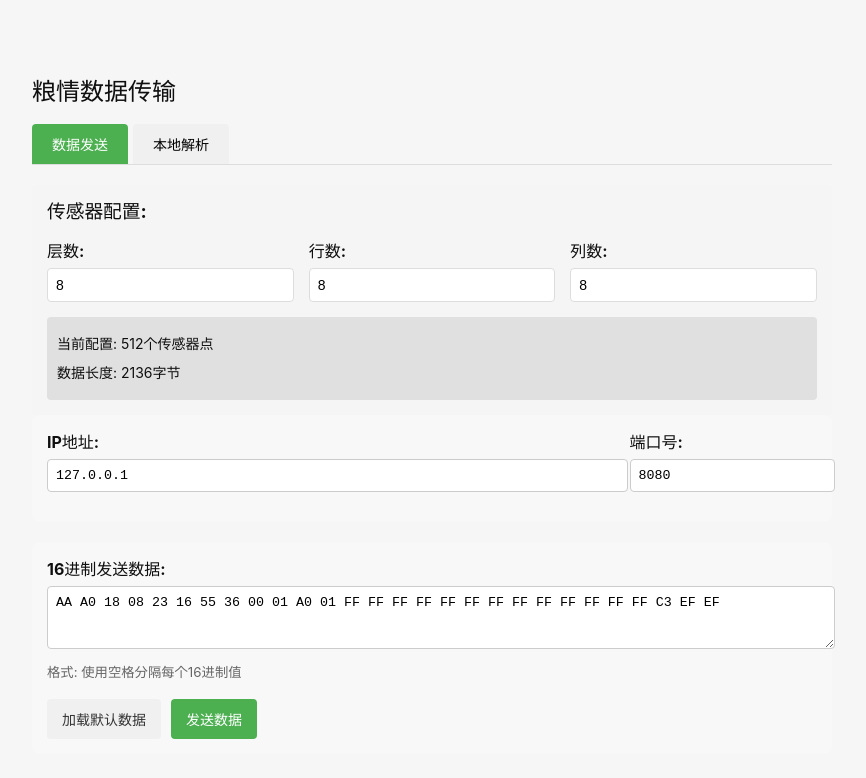
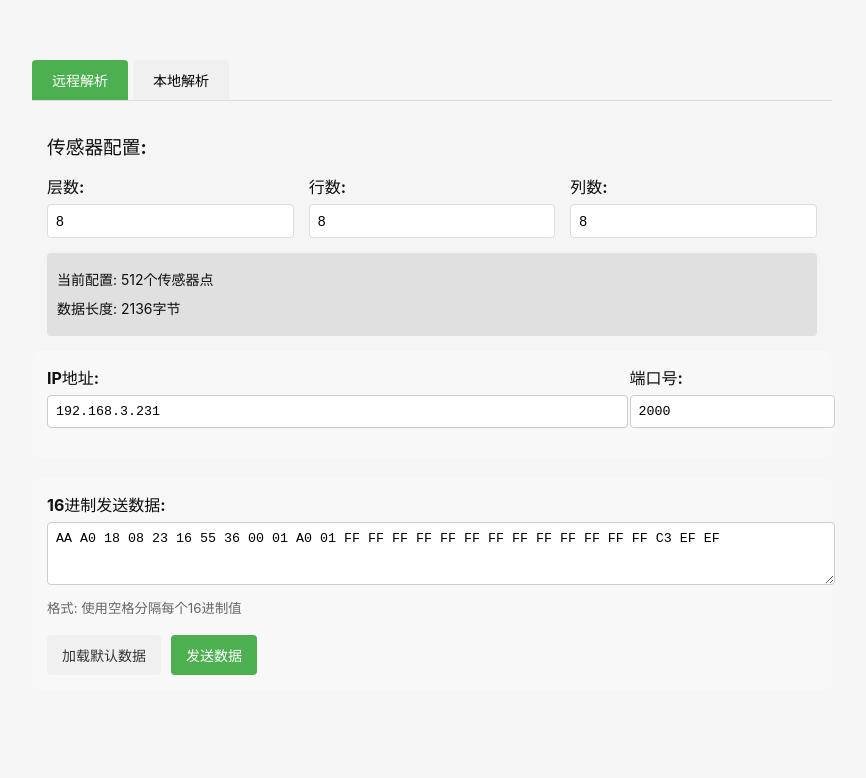
Before and after one commit to sangskf/grain_reslove, a Vue app: page / in a window 1280 px wide. Shown: the top 778 px of the page, without its empty margins (208-1074 px from the left). Built offline with nearby package versions, Linux system fonts and the light colour scheme.

Commit message:
添加外温外湿内温内湿数据解析

```diff
--- a/src-tauri/tauri.conf.json
+++ b/src-tauri/tauri.conf.json
@@ -12,7 +12,7 @@
   "app": {
     "windows": [
       {
-        "title": "粮情解析",
+        "title": "粮情数据解析",
         "width": 1000,
         "height": 800
       }
--- a/src/views/DataTransmitter.vue
+++ b/src/views/DataTransmitter.vue
@@ -1,13 +1,11 @@
 <template>
   <div class="container">
-    <h2>粮情数据传输</h2>
-
     <div class="tabs">
       <button
         @click="activeTab = 'send'"
         :class="{ 'active': activeTab === 'send' }"
       >
-        数据发送
+        远程解析
       </button>
       <button
         @click="activeTab = 'parse'"
@@ -126,8 +124,8 @@ export default {
     const activeTab = ref('send');
 
     // 发送数据相关
-    const ipAddress = ref('127.0.0.1');
-    const port = ref(8080);
+    const ipAddress = ref('192.168.3.231');
+    const port = ref(2000);
     const hexData = ref('AA A0 18 08 23 16 55 36 00 01 A0 01 FF FF FF FF FF FF FF FF FF FF FF FF FF C3 EF EF');
     const isConnecting = ref(false);
 
```
